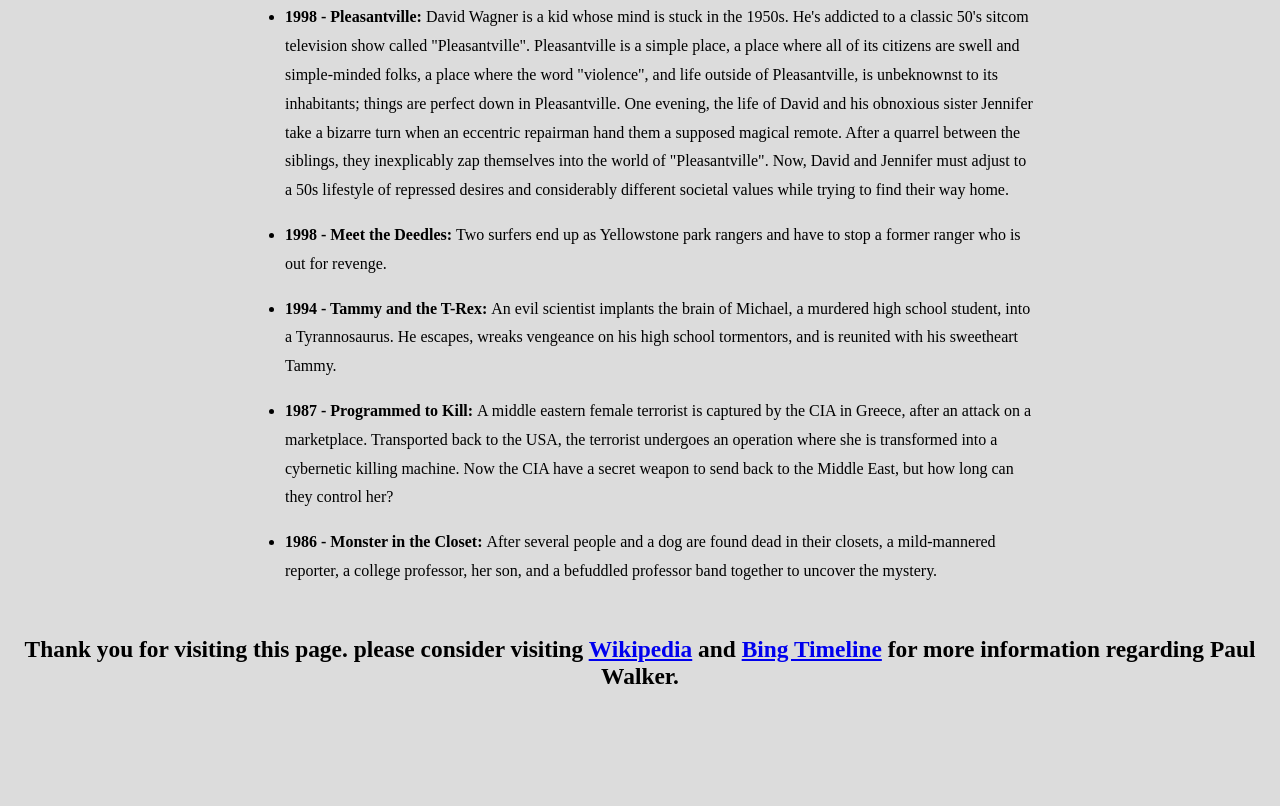
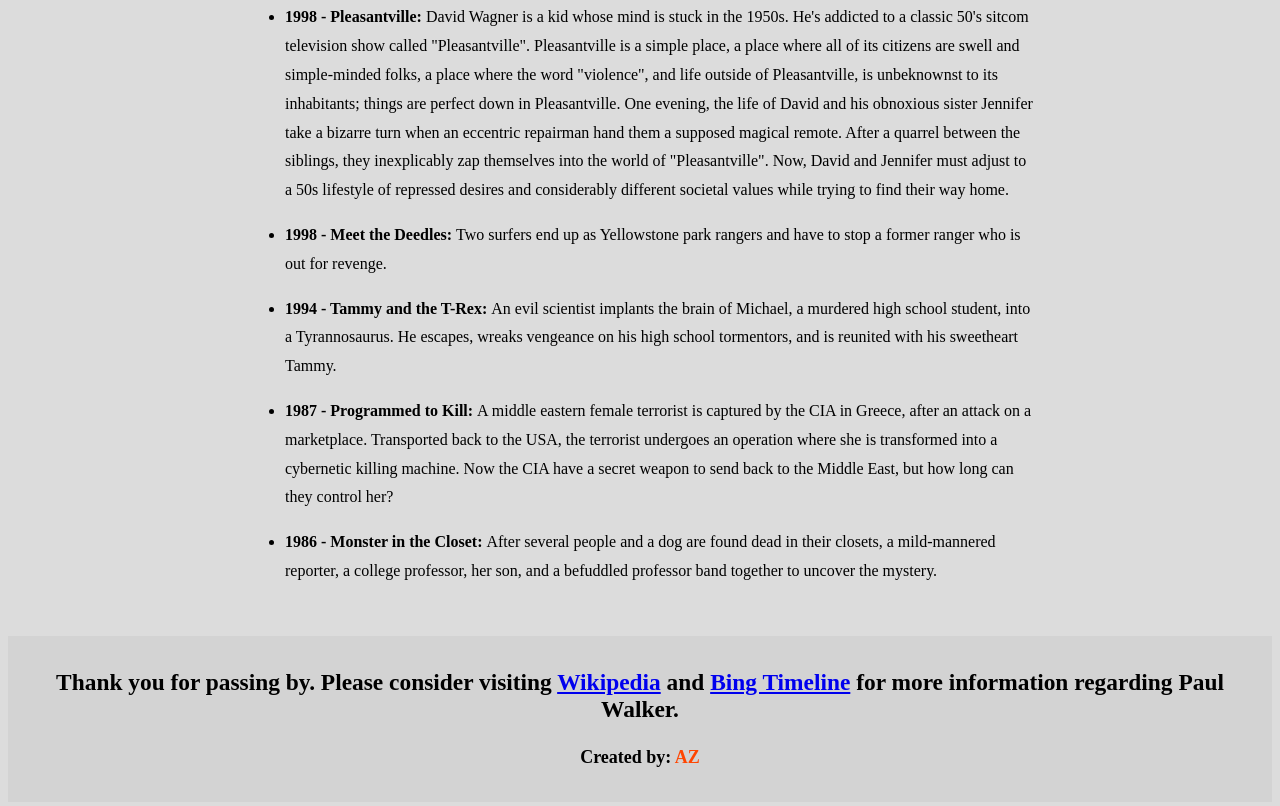
Before and after one commit to albertzarifa/paul-walker-tribute-page, a plain HTML site: page index.html in a window 1280 px wide. Shown: the part 5149-5955 px from the top of the page. Before the commit the page ends 5862 px from the top, so only its background shows below. Drawn offline with Linux system fonts and the light colour scheme.

Commit message:
Added footer

```diff
--- a/index.html
+++ b/index.html
@@ -106,11 +106,12 @@
                     <li><strong>1986 - Monster in the Closet: </strong>After several people and a dog are found dead in their closets, a mild-mannered reporter, a college professor, her son, and a befuddled professor band together to uncover the mystery.</li>
                 </ul>
             </div>
-
-            <div id="tribute-link">
-                <h3>Thank you for visiting this page. please consider visiting <a href="https://en.wikipedia.org/wiki/Paul_Walker" target="_blank">Wikipedia</a> and <a href="https://www.bing.com/k/celebrities/paul-walker/timeline#all#tlc_work" target="_blank">Bing Timeline</a> for more information regarding Paul Walker.</h3>
-            </div>
-
         </div>
     </body>
+    <footer>
+        <div id="tribute-link">
+            <h3>Thank you for passing by. Please consider visiting <a href="https://en.wikipedia.org/wiki/Paul_Walker" target="_blank">Wikipedia</a> and <a href="https://www.bing.com/k/celebrities/paul-walker/timeline#all#tlc_work" target="_blank">Bing Timeline</a> for more information regarding Paul Walker.</h3>
+        </div>
+        <h4>Created by: <span class="color-AZ">AZ</span></h4>
+    </footer>
 </html>
--- a/style.css
+++ b/style.css
@@ -148,3 +148,16 @@
     text-align: center;
     font-size: 20px;
 }
+
+footer {
+    text-align: center;
+    background-color:#D3D3D3;
+    padding: 10px;
+}
+footer h4 {
+    font-size:18px;
+}
+
+.color-AZ {
+    color: orangered;
+}
```
